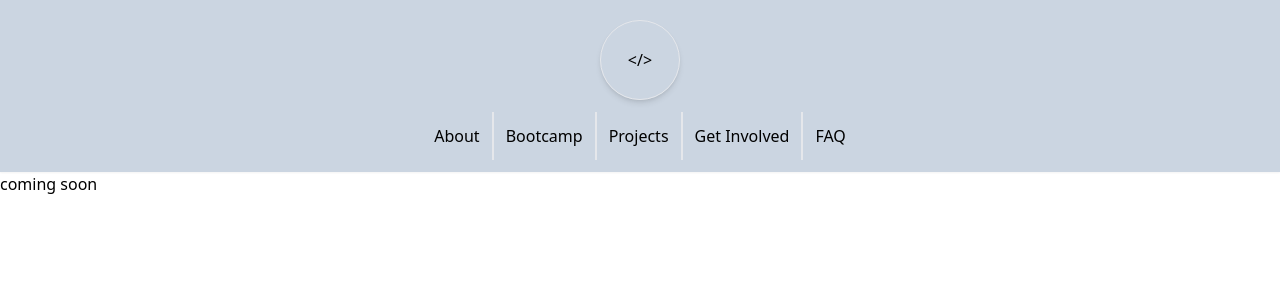
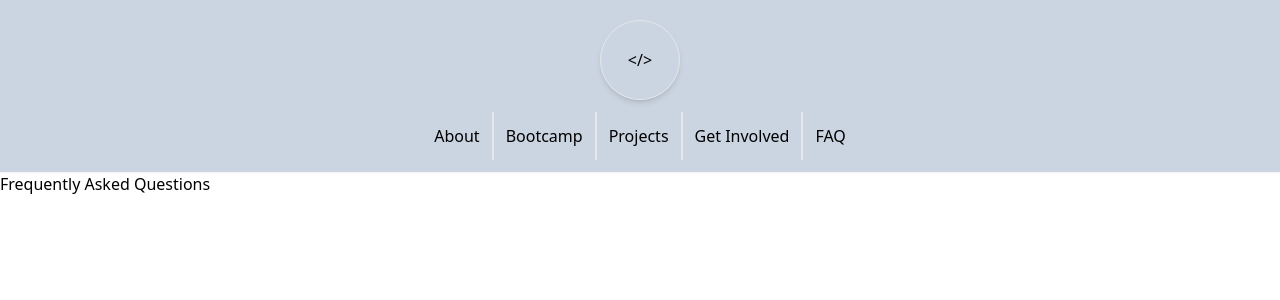
Before and after one commit to christian-faber/dev-island.org, a React (Create React App) app: page /faq in a window 1280 px wide. Shown: the top 300 px of the page. Built offline with nearby package versions, Linux system fonts and the light colour scheme.

Commit message:
new year, new app

```diff
--- a/src/components/Pages/Faq.js
+++ b/src/components/Pages/Faq.js
@@ -7,7 +7,8 @@ export const Faq = () => {
         <NavBar />
       </div>
       <div>
-        <h1>coming soon</h1>
+        <h1>Frequently Asked Questions</h1>
+        <div></div>
       </div>
     </div>
   );
```
